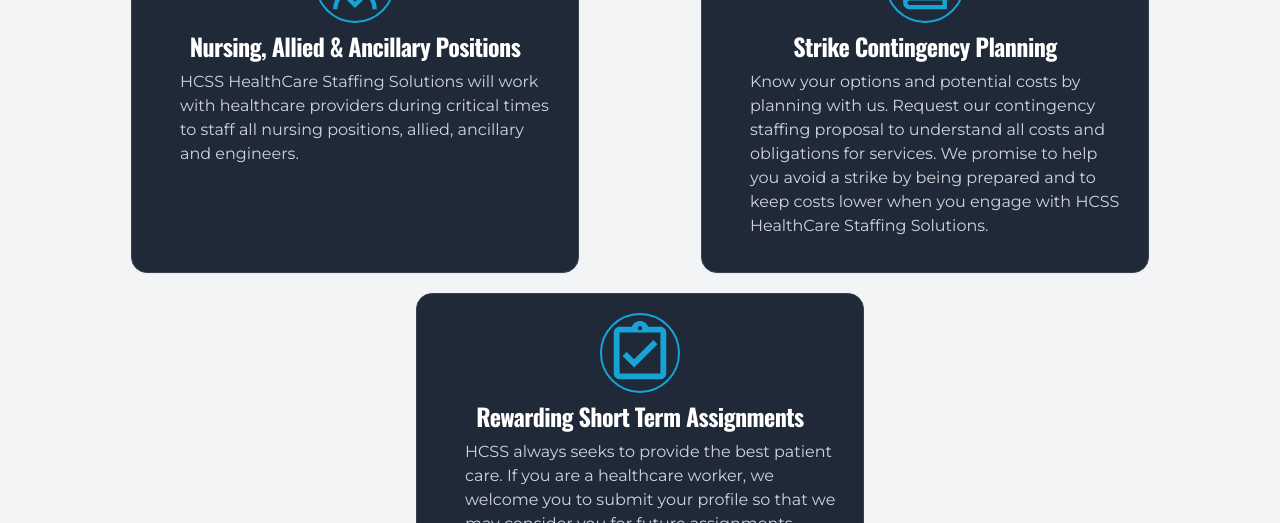
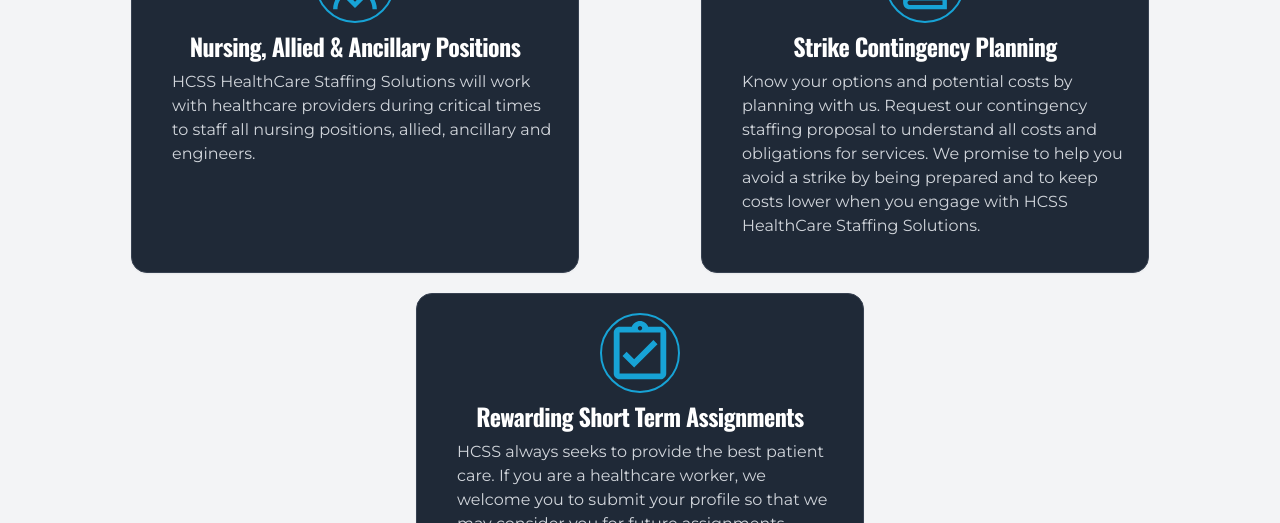
Before and after one commit to RJLerit19/hcss, a React (Create React App) app: page /home in a window 1280 px wide. Shown: the part 277-800 px from the top of the page. Built offline with nearby package versions, Linux system fonts and the light colour scheme.

Commit message:
made it dynamic

```diff
--- a/src/Component/Card.jsx
+++ b/src/Component/Card.jsx
@@ -6,14 +6,14 @@ const Card = (props) => {
       <div className="relative flex justify-center">
         <div className="absolute w-[80px] h-[80px] rounded-full border-2 border-primary top-5 z-index-10"></div>
       </div>
-      <div class="max-w-md h-[350px] p-6 mb-5 border rounded-2xl shadow-sm bg-gray-800 border-gray-700">
+      <div class="max-w-md xs:h-[full] sm:h-[350px] p-6 mb-5 border rounded-2xl shadow-sm bg-gray-800 border-gray-700">
         <div className="flex justify-center">{props.icon}</div>
         <a href="#">
           <h5 class="mb-2 pt-3 text-2xl text-center font-bold tracking-tight text-white">
             {props.title}
           </h5>
         </a>
-        <p class="mb-3 ml-6 font-normal text-gray-300">{props.description}</p>
+        <p class="mb-3 ml-4 font-normal text-gray-300">{props.description}</p>
       </div>
     </div>
   );
```
